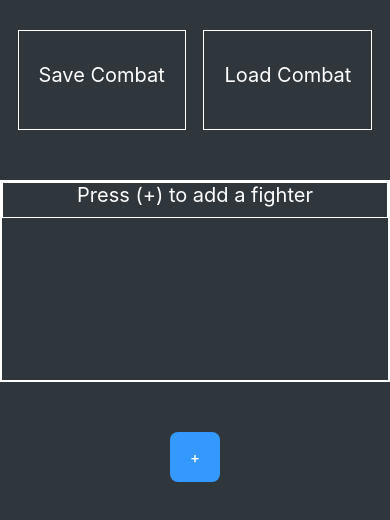
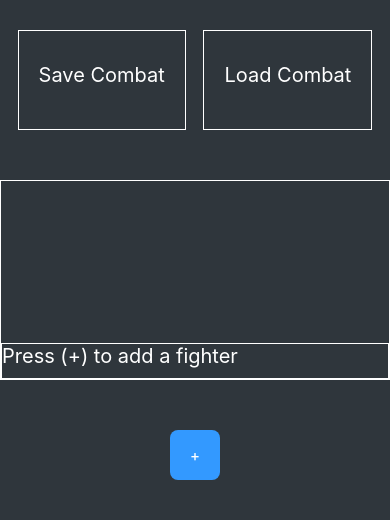
Before and after one commit to applied-sorcery/dnd-init-tracker, a React Native app: screen /CombatContainer in a window 390 px wide. Shown: the top 520 px of the page. Built offline with nearby package versions, Linux system fonts and the light colour scheme.

Commit message:
build fighter list from bottom

```diff
--- a/src/components/FighterList.js
+++ b/src/components/FighterList.js
@@ -30,23 +30,26 @@ const FighterList = ({ combatObject, onAddFighterPress }) => {
     {/*<View style={Styles.listArea}>*/}
     <View style={
       [Styles.fighterListWrapper, {
-        borderWidth: 1,
+        borderWidth: 0,
         borderColor: '#fff',
-        //flex: 1,
+        //height: 200,
       }]}>
       <FlatList
         style={{
           borderWidth: 1,
           borderColor: '#fff',
           height: 200,
-          //justifyContent: 'flex-end',
+        }}
+        contentContainerStyle={{
+          flex: 1,
+          justifyContent: 'flex-end',
         }}
         data={combatObject.fighters}
         renderItem={FighterListItem}
         keyExtractor={(item) => item.id}
         ListEmptyComponent={() => (
           <View style={{
-            alignItems: "center",
+            //alignItems: "center",
             borderWidth: 1,
             borderColor: '#fff',
           }}>
--- a/src/components/ListItem.js
+++ b/src/components/ListItem.js
@@ -2,9 +2,11 @@ import React from "react";
 import { View, StyleSheet, Text, TouchableOpacity } from "react-native";
 
 const ListItem = ({ item, myTurn, onPress }) => {
+//const ListItem = (props) => {
   return (
+    //<Text>List Item</Text>
     <TouchableOpacity onPress={onPress ? () => onPress(item) : null}>
-      {/*<View style={myTurn ? styles.listItemViewMyTurn : styles.listItemView}>*/}
+      {/*<View style={myTurn ? styles.listItemViewMyTurn : styles.listItemView}>}*/}
       <View style={styles.listItemView}>
         <Text style={styles.listItemText}>{item.name}</Text>
         <Text style={[styles.listItemText]}>
```
